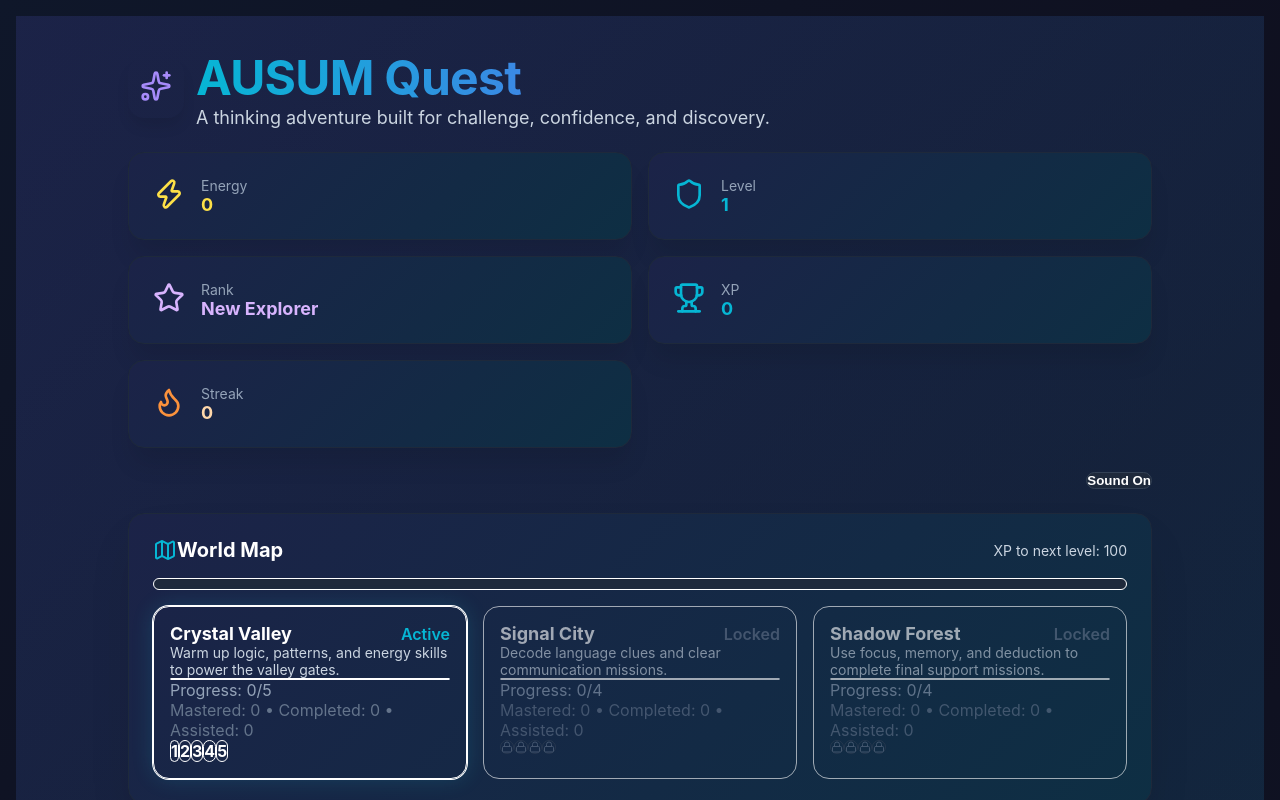
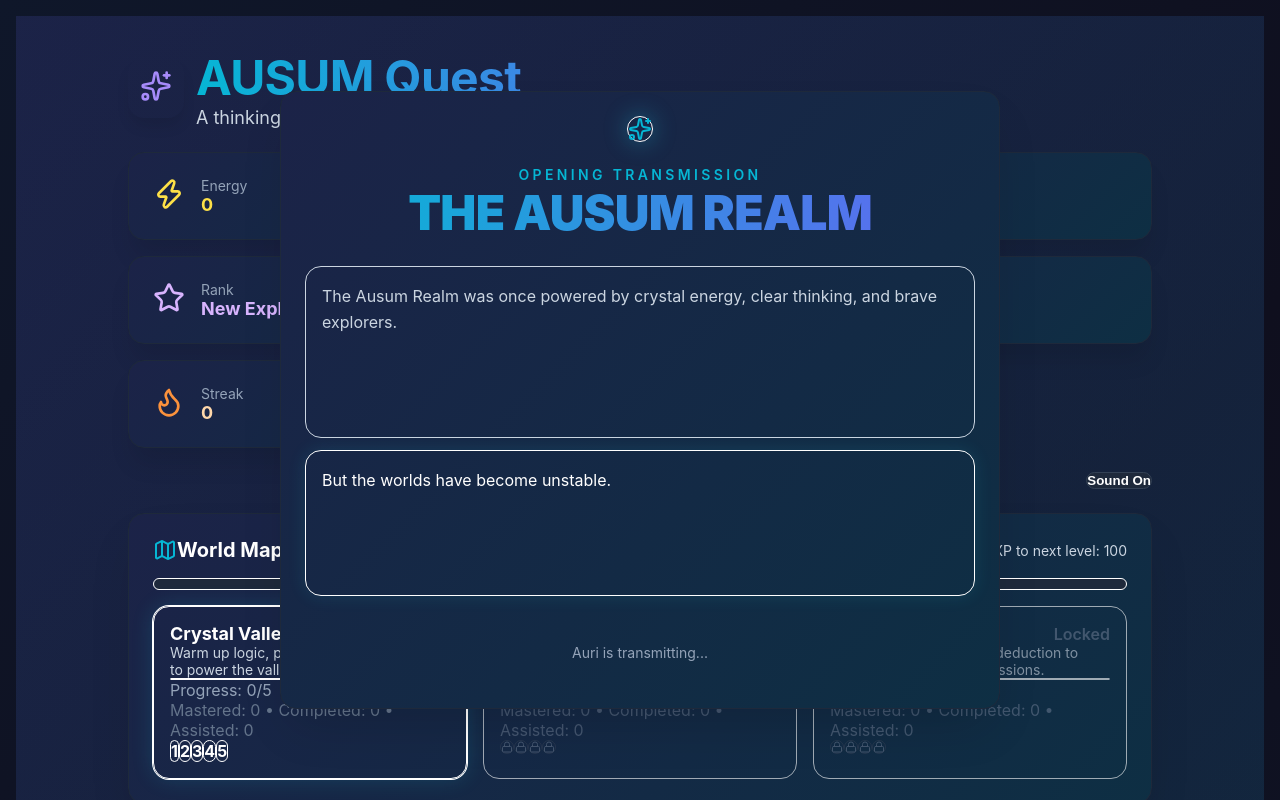
Before and after one commit to kthamessr/ausum-quest, a React (Vite) app: page / in a window 1280 px wide. Shown: the top 800 px of the page. Built offline with nearby package versions, Linux system fonts and the light colour scheme.

Commit message:
Add cinematic intro sequence and restart story replay

```diff
--- a/src/components/AusumQuestPrototype.tsx
+++ b/src/components/AusumQuestPrototype.tsx
@@ -1,4 +1,4 @@
-import { useMemo, useState, type ReactNode } from "react";
+import { useEffect, useMemo, useState, type ReactNode } from "react";
 import { motion, AnimatePresence } from "framer-motion";
 import { Button } from "@/components/ui/button";
 import { Card, CardContent } from "@/components/ui/card";
@@ -54,6 +54,19 @@ type ModalData = {
 };
 
 const LEVEL_XP = 100;
+
+const introStoryLines = [
+  "The Ausum Realm was once powered by crystal energy, clear thinking, and brave explorers.",
+  "But the worlds have become unstable.",
+  "Signal towers are fading.",
+  "Memory paths are breaking.",
+  "Shadow systems are spreading confusion.",
+  "Auri has been searching for someone with the focus and ability to restore balance.",
+  "That explorer is you.",
+];
+
+const introRevealSchedule = [0, 3000, 6000, 9000, 12000, 15000, 22000];
+const introButtonDelay = 26000;
 
 function playSound(enabled: boolean, type: SoundType) {
   if (!enabled) return;
@@ -348,6 +361,28 @@ export default function AusumQuestPrototype() {
   const [modalData, setModalData] = useState<ModalData>({});
   const [selectedWorldId, setSelectedWorldId] = useState(1);
   const [soundEnabled, setSoundEnabled] = useState(true);
+  const [showIntro, setShowIntro] = useState(true);
+  const [visibleIntroLines, setVisibleIntroLines] = useState(0);
+  const [introReady, setIntroReady] = useState(false);
+
+  useEffect(() => {
+    if (!showIntro) return;
+
+    const lineTimers = introRevealSchedule.map((delay, index) =>
+      window.setTimeout(() => {
+        setVisibleIntroLines(index + 1);
+      }, delay)
+    );
+
+    const buttonTimer = window.setTimeout(() => {
+      setIntroReady(true);
+    }, introButtonDelay);
+
+    return () => {
+      lineTimers.forEach((timer) => window.clearTimeout(timer));
+      window.clearTimeout(buttonTimer);
+    };
+  }, [showIntro]);
 
   const currentMission = getCurrentMission(completed);
   const activeWorldId = getActiveWorldId(completed);
@@ -606,6 +641,9 @@ export default function AusumQuestPrototype() {
     setModalData({});
     setShowFinalRestoreScreen(false);
     setSelectedWorldId(1);
+    setShowIntro(true);
+    setVisibleIntroLines(0);
+    setIntroReady(false);
   }
 
   const gameComplete = currentMission === null && showFinalRestoreScreen;
@@ -624,6 +662,88 @@ export default function AusumQuestPrototype() {
           transition={{ duration: 10, repeat: Infinity }}
         />
       </div>
+
+      <AnimatePresence>
+        {showIntro && (
+          <motion.div
+            className="fixed inset-0 z-[60] bg-slate-950/90 backdrop-blur-md flex items-center justify-center p-4"
+            initial={{ opacity: 0 }}
+            animate={{ opacity: 1 }}
+            exit={{ opacity: 0 }}
+          >
+            <motion.div
+              className="relative mx-auto w-full"
+              style={{ maxWidth: "min(94vw, 720px)" }}
+              initial={{ scale: 0.94, opacity: 0, y: 18 }}
+              animate={{ scale: 1, opacity: 1, y: 0 }}
+              exit={{ scale: 0.96, opacity: 0, y: 18 }}
+              transition={{ type: "spring", stiffness: 220, damping: 24 }}
+            >
+              <Card className="bg-gradient-to-br from-slate-950/95 via-slate-900/95 to-slate-800/95 border-cyan-500/40 rounded-3xl shadow-2xl overflow-hidden">
+                <CardContent className="p-7 md:p-10 grid gap-6 text-center">
+                  <motion.div
+                    className="w-20 h-20 mx-auto rounded-full bg-cyan-400/10 border border-cyan-300/50 flex items-center justify-center shadow-[0_0_30px_rgba(34,211,238,0.2)]"
+                    animate={{ boxShadow: ["0 0 0px rgba(34,211,238,0.1)", "0 0 26px rgba(34,211,238,0.36)", "0 0 0px rgba(34,211,238,0.1)"] }}
+                    transition={{ duration: 2.4, repeat: Infinity }}
+                  >
+                    <Sparkles className="w-10 h-10 text-cyan-300" />
+                  </motion.div>
+
+                  <div className="grid gap-2">
+                    <p className="text-cyan-300 font-semibold uppercase text-sm tracking-[0.24em]">Opening Transmission</p>
+                    <h2 className="text-3xl md:text-5xl font-black tracking-tight bg-gradient-to-r from-cyan-300 to-indigo-300 bg-clip-text text-transparent">
+                      THE AUSUM REALM
+                    </h2>
+                  </div>
+
+                  <div className="grid gap-3 text-left max-w-2xl mx-auto min-h-[330px] md:min-h-[300px]">
+                    {introStoryLines.slice(0, visibleIntroLines).map((line, index) => {
+                      const isNewest = index === visibleIntroLines - 1;
+                      return (
+                        <motion.p
+                          key={line}
+                          className={`rounded-2xl border p-3 md:p-4 leading-relaxed ${
+                            isNewest
+                              ? "bg-cyan-950/40 border-cyan-500/40 text-white shadow-[0_0_18px_rgba(34,211,238,0.12)]"
+                              : "bg-slate-950/50 border-slate-700/50 text-slate-300"
+                          }`}
+                          initial={{ opacity: 0, y: 10 }}
+                          animate={{ opacity: 1, y: 0 }}
+                          transition={{ duration: 0.45 }}
+                        >
+                          {line}
+                        </motion.p>
+                      );
+                    })}
+                  </div>
+
+                  <div className="min-h-16 flex items-center justify-center">
+                    {introReady ? (
+                      <motion.div
+                        initial={{ opacity: 0, scale: 0.92 }}
+                        animate={{ opacity: 1, scale: 1 }}
+                        transition={{ duration: 0.4 }}
+                      >
+                        <Button
+                          onClick={() => {
+                            setShowIntro(false);
+                            setMessage("The first gate is waiting.");
+                          }}
+                          className="rounded-2xl bg-gradient-to-r from-cyan-500 to-blue-500 hover:from-cyan-600 hover:to-blue-600 text-slate-950 font-black text-xl min-h-16 px-10 shadow-lg shadow-cyan-500/40"
+                        >
+                          LET&apos;S GO
+                        </Button>
+                      </motion.div>
+                    ) : (
+                      <p className="text-slate-400 text-sm md:text-base">Auri is transmitting...</p>
+                    )}
+                  </div>
+                </CardContent>
+              </Card>
+            </motion.div>
+          </motion.div>
+        )}
+      </AnimatePresence>
 
       <AnimatePresence>
         {activeModal === "missionComplete" && modalData.mission && (
```
